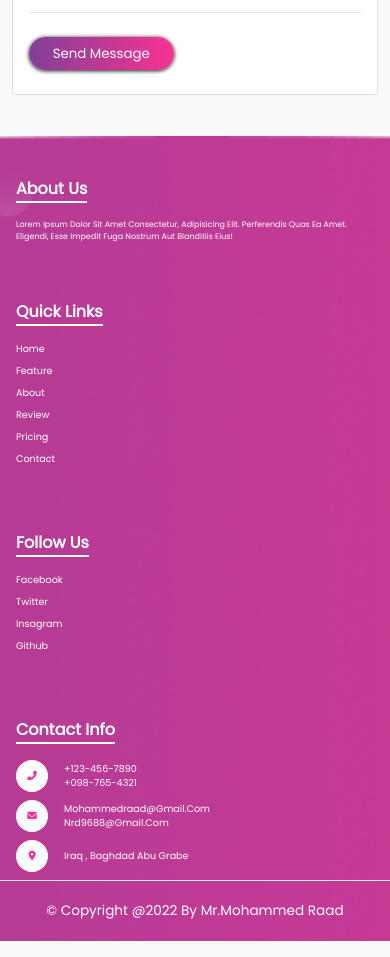
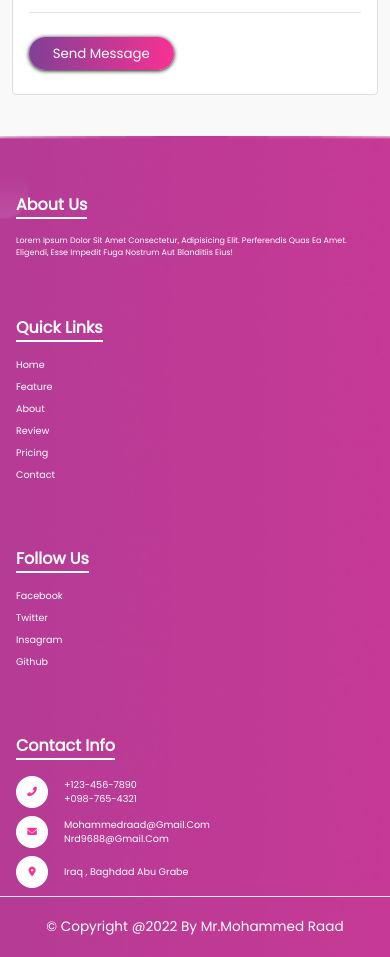
Before and after one commit to Mohammedraadabbas/moha.github.io, a plain HTML site: page index.html in a window 390 px wide. Shown: the part 5440-6397 px from the top of the page. Drawn offline with Linux system fonts and the light colour scheme; a script that the page names is missing.

Commit message:
Update master.css

```diff
--- a/master.css
+++ b/master.css
@@ -680,5 +680,8 @@ header nav ul li a:hover {
     .subscribe form input[ type="email"]::placeholder {
         font-size: 1;
     }
+    .footer {
+        padding-top: 5rem;
+    }
 
 }
```
